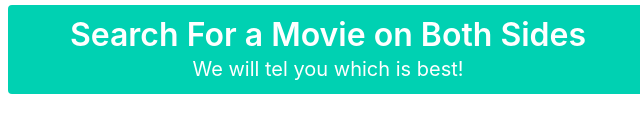
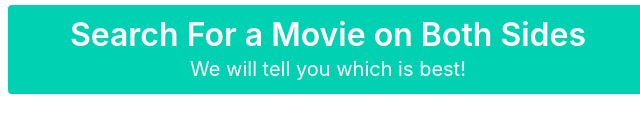
Before and after one commit to alitalipcoskun/Movie-Website-Project, a plain HTML site: page index.html in a window 1280 px wide. Shown: the part 251-384 px from the top of the page, 312-952 px from the left. Drawn offline with nearby package versions, Linux system fonts and the light colour scheme.

Commit message:
readme update

```diff
--- a/index.html
+++ b/index.html
@@ -48,7 +48,7 @@
 
       <div class = "column is-half notification is-primary tutorial">
           <h1 class = "title"> Search For a Movie on Both Sides</h1>
-          <p class = "subtitle">We will tel you which is best!</p>
+          <p class = "subtitle">We will tell you which is best!</p>
       </div>
     </div>
     <script src = "./utils.js"></script>
```
Also changed, not shown: 1 other file.
